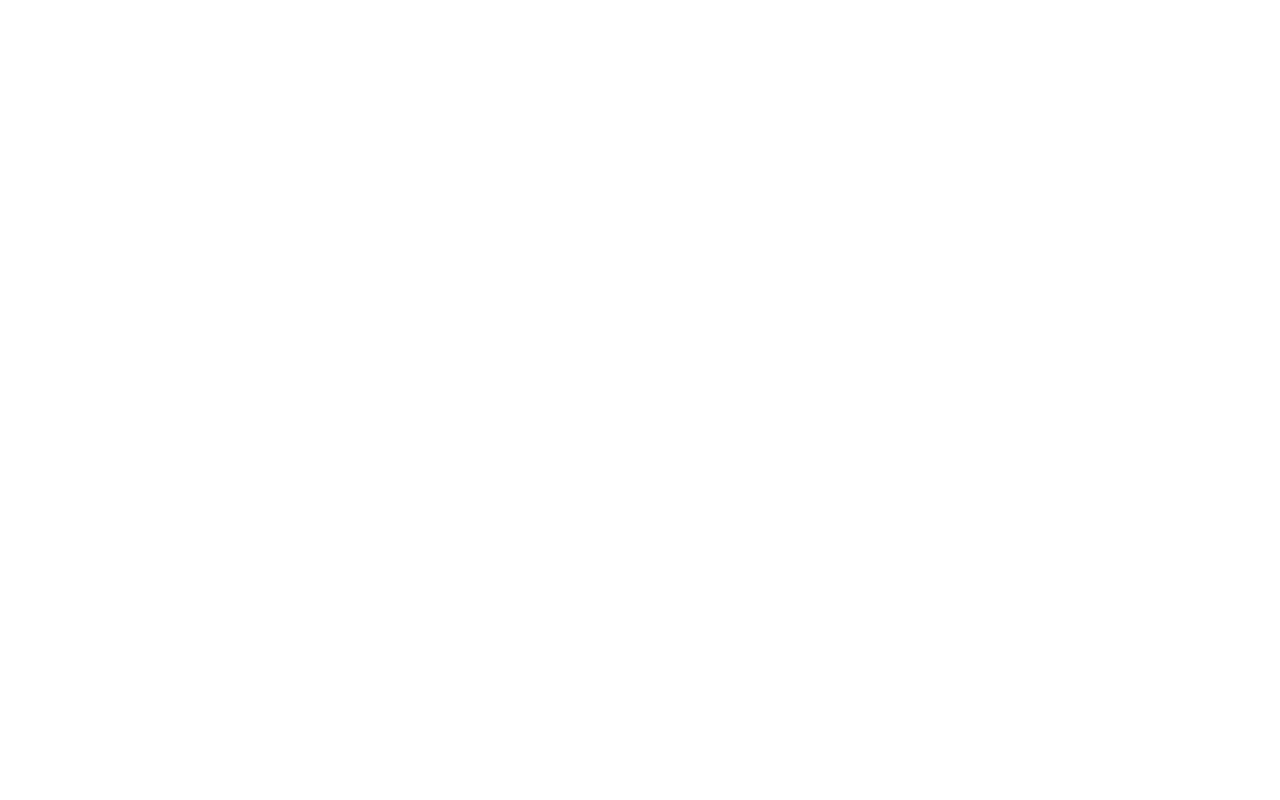
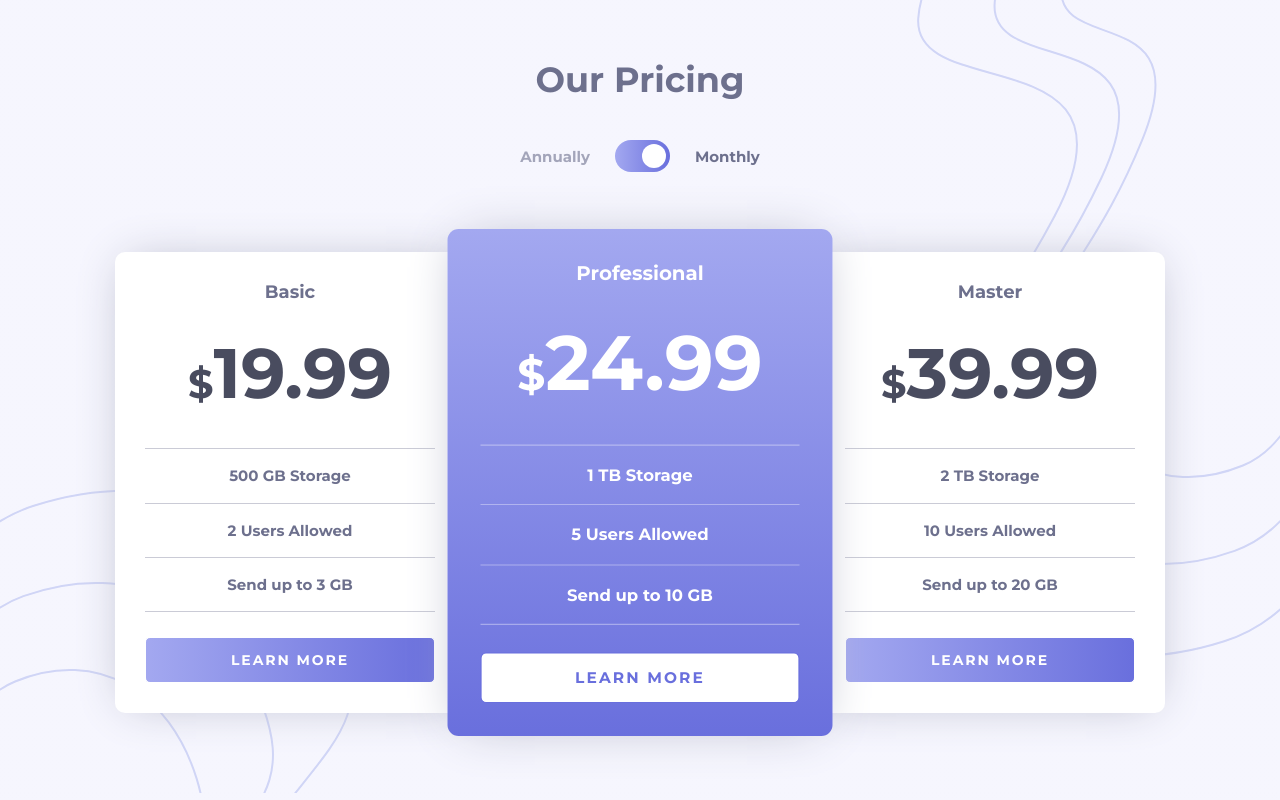
Before and after one commit to shakthi2003gh/pricing-component-with-toggle-master, a plain HTML site: page index.html in a window 1280 px wide. Drawn offline with Linux system fonts and the light colour scheme.

Commit message:
Final commit.

```diff
--- a/index.html
+++ b/index.html
@@ -14,10 +14,106 @@
     <link rel="stylesheet" href="/styles/style.css" />
   </head>
   <body>
-    <!-- Our Pricing Annually Monthly Basic &dollar;19.99 &dollar;199.99 500 GB
-    Storage 2 Users Allowed Send up to 3 GB Learn More Professional
-    &dollar;24.99 &dollar;249.99 1 TB Storage 5 Users Allowed Send up to 10 GB
-    Learn More Master &dollar;39.99 &dollar;399.99 2 TB Storage 10 Users Allowed
-    Send up to 20 GB Learn More -->
+    <main>
+      <h1>Our Pricing</h1>
+
+      <div class="toggle-section">
+        <span>Annually</span>
+
+        <label for="toggle">
+          <input type="checkbox" id="toggle" />
+          <span></span>
+        </label>
+
+        <span>Monthly</span>
+      </div>
+
+      <div class="plan-section">
+        <div class="plan">
+          <div class="plan__type">Basic</div>
+
+          <div class="plan__price">
+            <span class="monthly show">&dollar;19.99</span>
+            <span class="annually">&dollar;199.99</span>
+          </div>
+
+          <ol>
+            <li>500 GB Storage</li>
+            <li>2 Users Allowed</li>
+            <li>Send up to 3 GB</li>
+          </ol>
+
+          <button>Learn More</button>
+        </div>
+
+        <div class="plan plan--popular">
+          <div class="plan__type">Professional</div>
+
+          <div class="plan__price">
+            <span class="monthly show">&dollar;24.99</span>
+            <span class="annually">&dollar;249.99</span>
+          </div>
+
+          <ol>
+            <li>1 TB Storage</li>
+            <li>5 Users Allowed</li>
+            <li>Send up to 10 GB</li>
+          </ol>
+
+          <button>Learn More</button>
+        </div>
+
+        <div class="plan">
+          <div class="plan__type">Master</div>
+
+          <div class="plan__price">
+            <span class="monthly show">&dollar;39.99</span>
+            <span class="annually">&dollar;399.99</span>
+          </div>
+
+          <ol>
+            <li>2 TB Storage</li>
+            <li>10 Users Allowed</li>
+            <li>Send up to 20 GB</li>
+          </ol>
+
+          <button>Learn More</button>
+        </div>
+      </div>
+    </main>
+
+    <script>
+      const checkbox = document.querySelector("input");
+      const monthly = document.querySelectorAll(".monthly");
+      const annually = document.querySelectorAll(".annually");
+      const planType = document.querySelectorAll(".toggle-section > span");
+      planType[1].style.opacity = "1";
+
+      checkbox.addEventListener("click", () => {
+        if (checkbox.checked) {
+          annually.forEach((price) => {
+            price.classList.add("show");
+          });
+
+          monthly.forEach((price) => {
+            price.classList.remove("show");
+          });
+
+          planType[0].style.opacity = "1";
+          planType[1].style.opacity = ".5";
+        } else {
+          annually.forEach((price) => {
+            price.classList.remove("show");
+          });
+
+          monthly.forEach((price) => {
+            price.classList.add("show");
+          });
+
+          planType[0].style.opacity = ".5";
+          planType[1].style.opacity = "1";
+        }
+      });
+    </script>
   </body>
 </html>
--- a/styles/style.css
+++ b/styles/style.css
@@ -1,4 +1,5 @@
 @import url(/styles/normalize.css);
+@import url("https://fonts.googleapis.com/css2?family=Montserrat:wght@700&display=swap");
 
 *,
 *::after,
@@ -10,3 +11,212 @@ html {
   font-size: 62.5%;
   min-width: 375px;
 }
+
+/* >Color palette */
+:root {
+  --text-primary: hsl(232, 13%, 33%);
+  --text-secondary: hsl(233, 13%, 49%);
+  --color-shadow: hsl(234, 14%, 74%);
+  --color-primary: linear-gradient(
+    to right,
+    hsl(236, 72%, 79%),
+    hsl(237, 63%, 64%)
+  );
+
+  --bg: hsl(240, 78%, 98%);
+}
+
+/* >Typography */
+body {
+  font-family: "Montserrat", sans-serif;
+  text-align: center;
+  color: var(--text-secondary);
+  background: url(/images/bg-top.svg) no-repeat 49vw -5vh,
+    linear-gradient(var(--bg), var(--bg));
+}
+
+h1 {
+  font-size: 3rem;
+}
+
+.plan__type {
+  font-size: 1.8rem;
+}
+
+.plan__price {
+  font-size: 6rem;
+  margin: 2rem 0 1rem;
+  color: var(--text-primary);
+}
+
+.plan__price::first-letter {
+  font-size: 4rem;
+}
+
+.plan--popular .plan__price {
+  color: white;
+}
+
+/* >main */
+main {
+  margin: 6rem 0;
+}
+
+/* >toggle */
+.toggle-section {
+  display: flex;
+  justify-content: center;
+  align-items: center;
+  gap: 2.5rem;
+  font-size: 1.5rem;
+  margin: 4rem 0;
+}
+
+.toggle-section > span {
+  opacity: 0.6;
+}
+
+label {
+  position: relative;
+  width: 55px;
+  height: 32px;
+  border-radius: 100px;
+  background: var(--color-primary);
+}
+
+label:hover {
+  cursor: pointer;
+  opacity: 0.5;
+}
+
+#toggle {
+  display: none;
+}
+
+label span {
+  position: absolute;
+  inset: 4px;
+  left: auto;
+  width: 24px;
+  height: 24px;
+  border-radius: 100px;
+  background-color: white;
+}
+
+input:checked + span {
+  left: 4px;
+  right: auto;
+}
+
+/* >plan */
+.plan-section {
+  display: flex;
+  flex-direction: column;
+  align-items: center;
+  gap: 3rem;
+  margin: 6rem 0;
+}
+
+.plan {
+  display: grid;
+  gap: 1rem;
+  width: 350px;
+  padding: 3rem;
+  margin: 0 2rem;
+  box-shadow: 0 0 45px -12px var(--color-shadow);
+  border-radius: 10px;
+  background: white;
+}
+
+.plan--popular {
+  color: white;
+  background: linear-gradient(
+    to bottom,
+    hsl(236, 72%, 79%),
+    hsl(237, 63%, 64%)
+  );
+}
+
+.monthly,
+.annually {
+  display: none;
+}
+
+.show {
+  display: block;
+}
+
+ol {
+  font-size: 1.5rem;
+  padding: 0;
+  list-style: none;
+  border-bottom: 1px solid hsla(234, 13%, 49%, 0.361);
+}
+
+.plan--popular :is(ol, li) {
+  border-color: rgba(255, 255, 255, 0.361);
+}
+
+li {
+  padding: 1.8rem;
+  border-top: 1px solid hsla(234, 13%, 49%, 0.361);
+}
+
+/* >button */
+button {
+  font-size: 1.4rem;
+  letter-spacing: 0.2ch;
+  text-transform: uppercase;
+  padding: 1.4rem 0;
+  border: 1px solid;
+  border-radius: 5px;
+  color: white;
+  background: var(--color-primary);
+}
+
+button:hover {
+  cursor: pointer;
+  color: hsl(237, 63%, 64%);
+  background: white;
+}
+
+.plan--popular button {
+  color: hsl(237, 63%, 64%);
+  background: white;
+}
+
+.plan--popular button:hover {
+  color: white;
+  background: hsl(237, 63%, 64%);
+}
+
+@media (min-width: 1000px) {
+  body {
+    background: url(/images/bg-top.svg) no-repeat right top,
+      url(/images/bg-bottom.svg) no-repeat left bottom,
+      linear-gradient(var(--bg), var(--bg));
+  }
+
+  h1 {
+    font-size: 3.5rem;
+  }
+
+  .plan-section {
+    flex-direction: row;
+    justify-content: center;
+    gap: 0;
+    margin: 8rem 3rem;
+  }
+
+  .plan {
+    margin: 0;
+  }
+
+  .plan__price {
+    font-size: 7rem;
+  }
+
+  .plan--popular {
+    transform: scale(1.1);
+  }
+}
```
